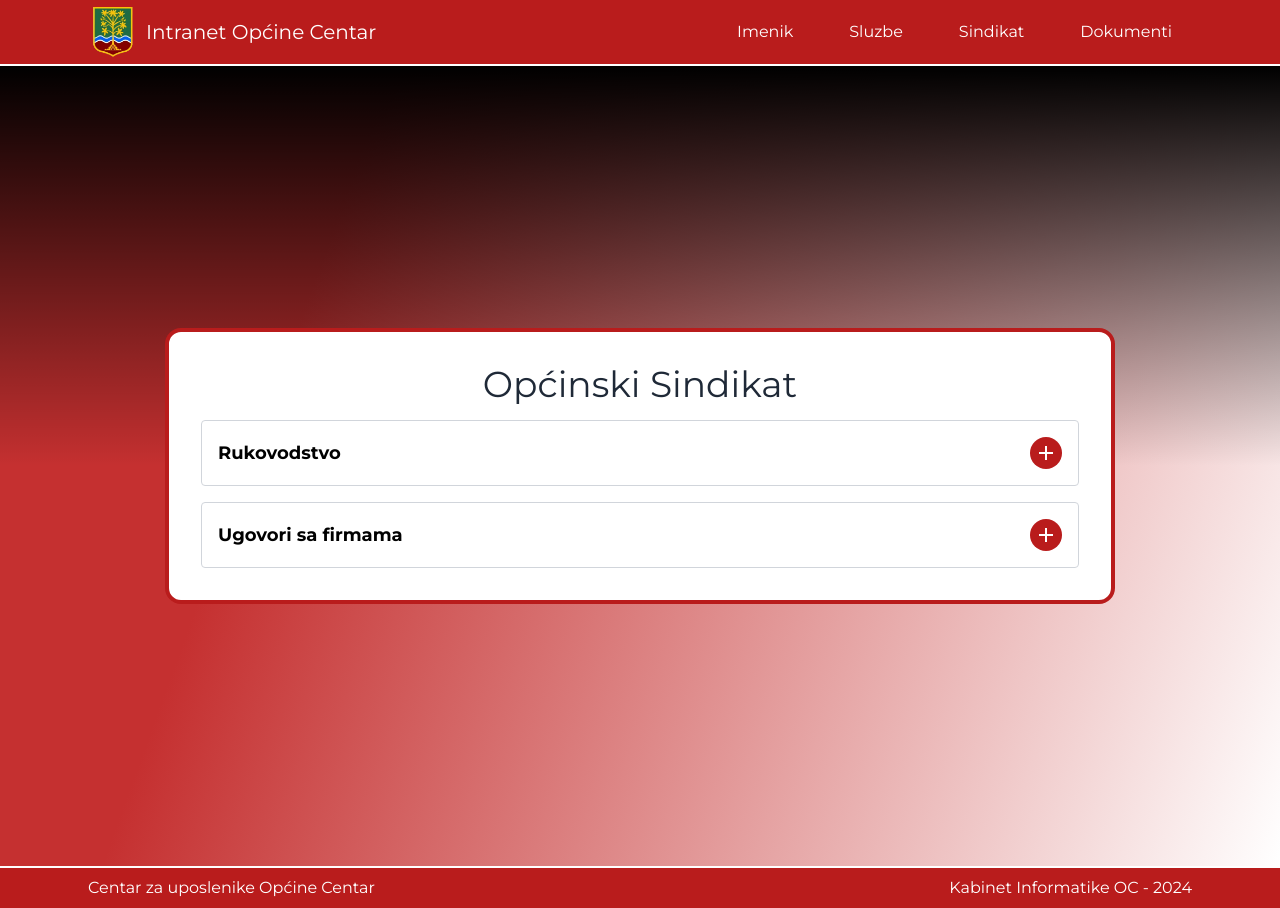
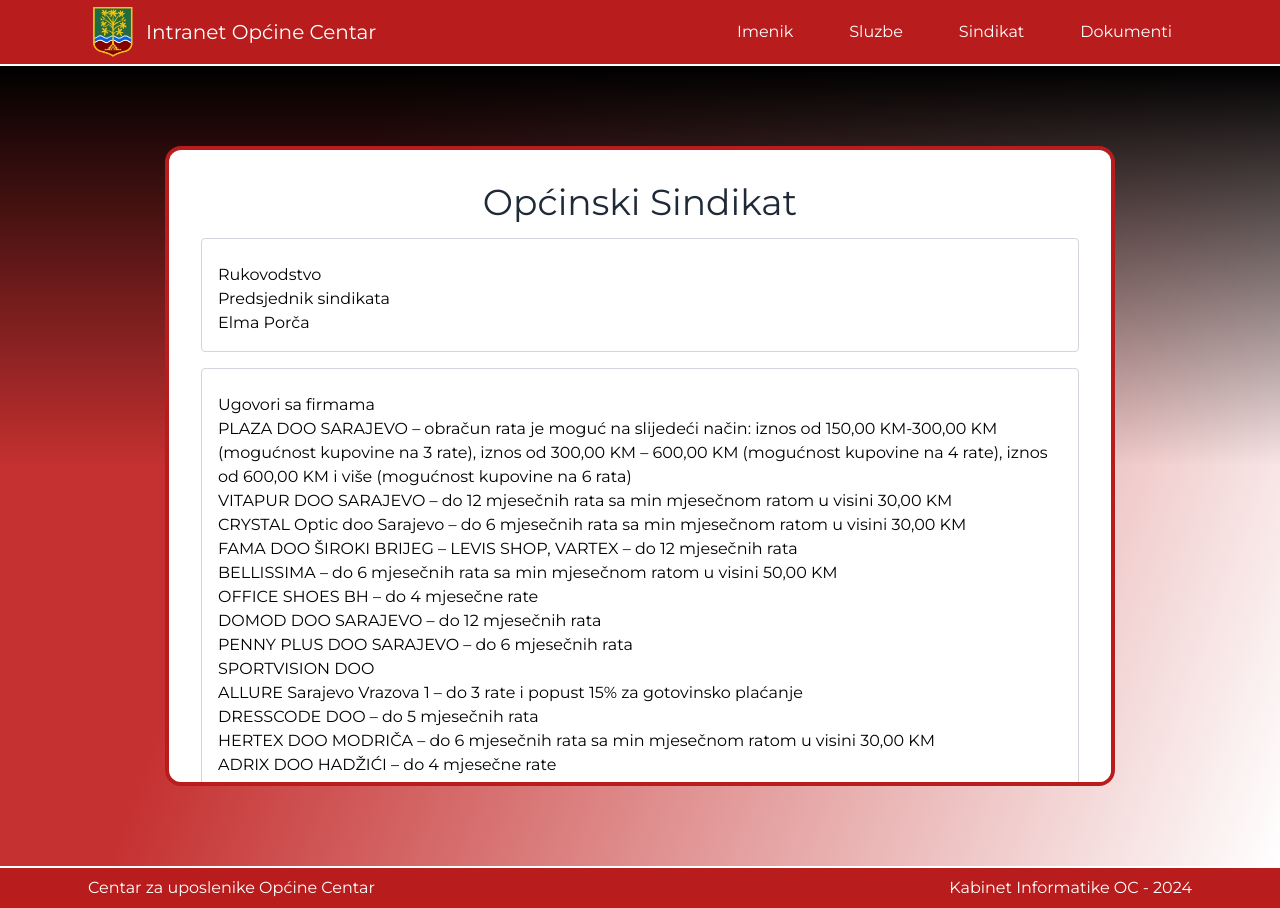
Before and after one commit to Shegara/Intranet-Centar-Municipality, a Next.js app in the folder client/: page /pages/sindikat in a window 1280 px wide. Built offline with nearby package versions, Linux system fonts and the light colour scheme.

Commit message:
feat: added an employee-friendly to edit plain text file

```diff
--- a/client/app/components/union.tsx
+++ b/client/app/components/union.tsx
@@ -1,67 +1,44 @@
 "use client";
 
-import React, { useState, useRef, useEffect } from "react";
-import AddIcon from '@mui/icons-material/Add';
-import CloseIcon from '@mui/icons-material/Close';
-import sindikatData from '../sindikatData';
+import React, { useEffect, useState } from "react";
 
 interface ContentItem {
-  title: string;
   content: string;
 }
 
 const Union: React.FC = () => {
-  const [expanded, setExpanded] = useState<boolean[]>([false, false, false, false]);
-  const contentRefs = useRef<HTMLDivElement[]>([]);
+  const [sindikatData, setSindikatData] = useState<ContentItem[]>([]);
 
-  const toggleExpand = (index: number) => {
-    setExpanded((prevState) => {
-      const newState = [...prevState];
-      newState[index] = !newState[index];
-      return newState;
+  useEffect(() => {
+    fetch('/sindikatData.txt')
+      .then((response) => response.text())
+      .then((text) => {
+        const data = parseTextFile(text);
+        setSindikatData(data);
+      });
+  }, []);
+
+  const parseTextFile = (text: string): ContentItem[] => {
+    const sections = text.split("\n\n");
+    return sections.map(section => {
+      const contentParts = section.split("\n");
+      return {
+        content: contentParts.join("<br>").replace("Content:\n", "").trim()
+      };
     });
   };
 
-  useEffect(() => {
-    contentRefs.current.forEach((ref, index) => {
-      if (ref) {
-        ref.style.transition = 'max-height 0.4s ease-in-out, opacity 0.5s ease-in-out';
-        ref.style.opacity = expanded[index] ? '1' : '0';
-        ref.style.maxHeight = expanded[index] ? `${ref.scrollHeight}px` : '0px';
-      }
-    });
-  }, [expanded]);
-
   return (
     <div className="absolute inset-0 flex items-center justify-center bg-gradient-to-b from-black via-transparent to-transparent">
-      <div className="bg-white p-8 rounded-2xl max-w-[950px] border-4 border-red-700">
+      <div className="bg-white p-8 rounded-2xl max-w-[950px] border-4 border-red-700 max-h-[80vh] overflow-y-auto">
         <header className="text-4xl text-center text-gray-800 mb-4">
           Općinski Sindikat
         </header>
-        <div className="grid grid-cols-1 gap-4 max-h-[550px] duration-500 ease-in-out overflow-y-auto transition-all">
+        <div className="grid grid-cols-1 gap-4">
           {sindikatData.map((item: ContentItem, index: number) => (
-            <div
-              key={index}
-              className="p-4 border border-gray-300 rounded"
-            >
-              <div className="flex justify-between items-center">
-                <h2 className="text-lg font-semibold">{item.title}</h2>
-                <button
-                  className="flex items-center justify-center w-8 h-8 text-white bg-red-700 rounded-full ml-5 hover:opacity-80"
-                  onClick={() => toggleExpand(index)}
-                >
-                  {expanded[index] ? (
-                    <CloseIcon fontSize="medium" />
-                  ) : (
-                    <AddIcon fontSize="medium" />
-                  )}
-                </button>
-              </div>
+            <div key={index} className="p-4 border border-gray-300 rounded">
               <div
-                ref={(el) => {
-                  contentRefs.current[index] = el!;
-                }}
-                className={`transition-max-height duration-500 ease-in-out overflow-hidden max-h-0`}
+                className="mt-2"
                 dangerouslySetInnerHTML={{ __html: item.content }}
               />
             </div>
--- a/client/app/sindikatData.js
+++ b/client/sindikatData.js
@@ -17,7 +17,7 @@
       <strong>„ALLURE Sarajevo“ Vrazova 1</strong> – (do 3 rate i popust 15% za gotovinsko plaćanje); <br>
       <strong>„DRESSCODE“ DOO</strong> – do 5 mjesečnih rata; <br>
       <strong>„HERTEX“ DOO MODRIČA</strong> – do 6 mjesečnih rata sa min mjesečnom ratom u visini 30,00 KM; <br>
-      <strong>„ADRIX“ DOO HADŽIĆI</strong> – do 4 mjesečne rate; <br>
+      „ADRIX“ DOO HADŽIĆI – do 4 mjesečne rate; <br>
       <strong>„TAMEK SON COMPANY“</strong> – GUME; <br>
       <strong>„PLANIKA“</strong> – SALON OBUĆE; <br>
       <strong>„ASTRA BOROVO“</strong>; <br>
```
Also changed, not shown: client/public/sindikatData.txt (added), 2 other files (tests, documents, lock files or other folders).
